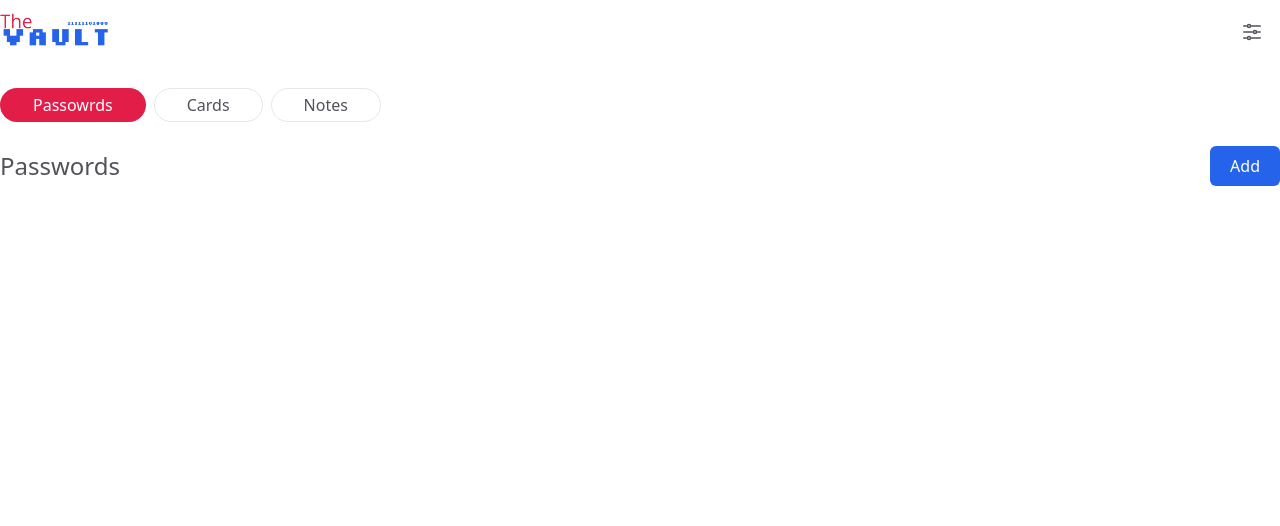
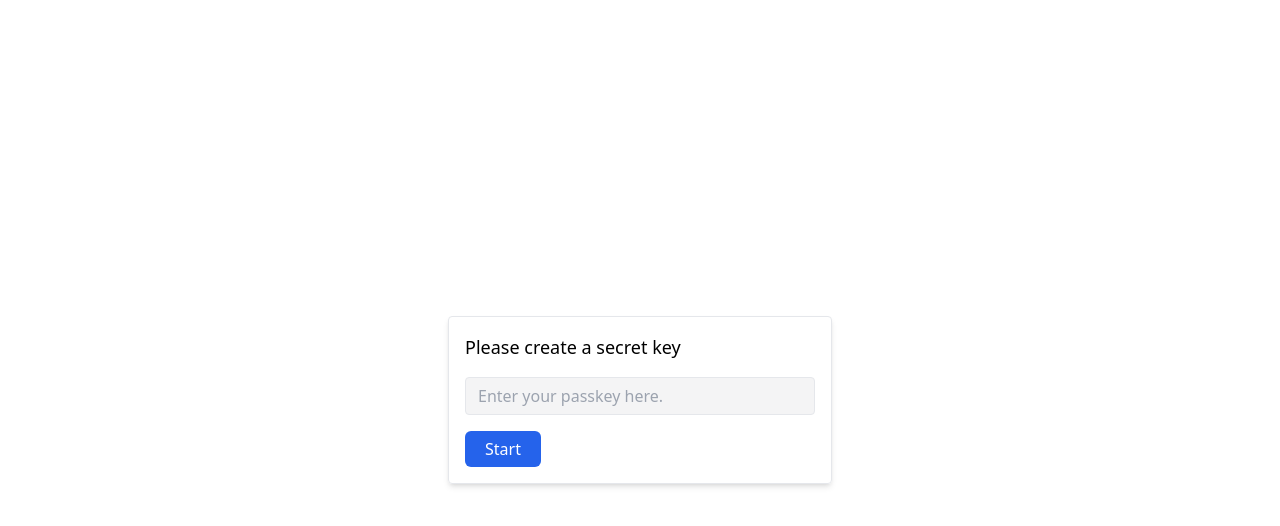
Before and after one commit to kunalkhanx/react-vault, a React (Create React App) app: page / in a window 1280 px wide. Shown: the top 526 px of the page. Built offline with nearby package versions, Linux system fonts and the light colour scheme.

Commit message:
Passkey verification

```diff
--- a/src/Components/Contexts/PassKey.jsx
+++ b/src/Components/Contexts/PassKey.jsx
@@ -6,7 +6,7 @@ export const PassKey = createContext(null)
 
 export const PassKeyProvider = ({children}) => {
 
-    const [key, setKey] = useState('123')
+    const [key, setKey] = useState(null)
 
     return (
         <PassKey.Provider value={{key}}>
--- a/src/Components/PassKey/PassKeyScreen.jsx
+++ b/src/Components/PassKey/PassKeyScreen.jsx
@@ -1,23 +1,49 @@
-import React, { useState } from 'react'
+import React, { useEffect, useState } from 'react'
 import TextInput from '../../Elements/TextInput'
+import { SHA256 } from 'crypto-js'
+
+const nounce = 'magemonitor' // This is a string key that will use to verify key by hashing
 
 const PassKeyScreen = ({setValue}) => {
 
     const [key, setKey] = useState('')
+    const [hash, setHash] = useState(false)
+    const [error, setError] = useState(null)
 
     const onSubmitHandler = (e) => {
+        e.preventDefault()
+        setError(null)
+        // if(key.length < 4){
+        //     setError('Passkey size can\'t be less then 4 char(s)')
+        //     return
+        // }
+        if(hash === null){
+            const _hash = SHA256(nounce + key).toString()
+            localStorage.setItem('_hash', _hash)
+            setHash(_hash)
+        }else{
+            const _hash = SHA256(nounce + key).toString()
+            if(_hash !== hash){
+                setError('Invalid passkey!')
+                return
+            }
+        }
         setValue(key)
-        e.preventDefault()
     }
+
+    useEffect(() => {
+        const _hash = localStorage.getItem('_hash')
+        setHash(_hash)
+    }, [])
 
   return (
     <div className='w-screen h-screen bg-white flex items-center justify-center'>
         <div className='w-full max-w-sm shadow-md rounded border p-4'>
             <form method='POST' className='flex flex-col gap-4' onSubmit={onSubmitHandler}>
-                <h2 className='text-lg font-medium'>Please enter the secret key</h2>
-                <TextInput value={key} setValue={setKey} placeholder={'Enter your passkey here.'} />
+                <h2 className='text-lg font-medium'>{hash === null ? 'Please create a secret key' : 'Please enter the secret key'}</h2>
+                <TextInput error={error} value={key} setValue={setKey} placeholder={'Enter your passkey here.'} />
                 <div>
-                    <button type='submit' className='rounded-md bg-blue-600 text-white hover:bg-blue-700 py-1.5 px-5'>Decrypt</button>
+                    <button disabled={hash === false} type='submit' className='rounded-md bg-blue-600 text-white hover:bg-blue-700 py-1.5 px-5 disabled:bg-blue-300 disabled:text-zinc-100'>{hash === null ? 'Start' : 'Decrypt'}</button>
                 </div>
             </form>
         </div>
--- a/src/Elements/TextInput.jsx
+++ b/src/Elements/TextInput.jsx
@@ -27,7 +27,7 @@ const TextInput = ({ className, label, type = 'text', placeholder, error, value,
                     }
                 </button>
                 : null}
-            {error ? <p className='text-red-600'>{error}/</p> : null}
+            {error ? <p className='text-red-600'>{error}</p> : null}
         </div>
     )
 }
```
Also changed, not shown: 1 other file (tests, documents, lock files or other folders).
